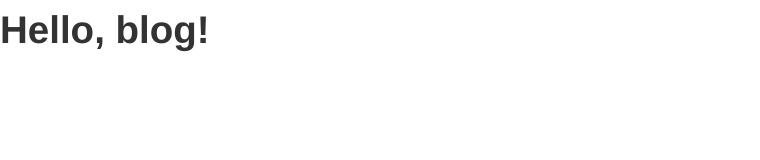
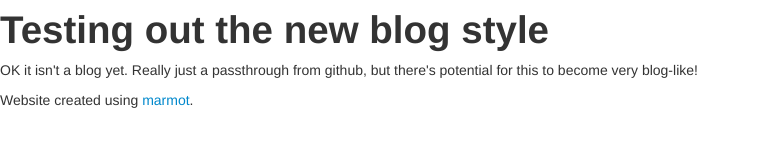
Before and after one commit to gavinmyers/blog, a plain HTML site: page index.html in a window 1280 px wide. Shown: the whole page, without its empty margins (0-760 px from the left). Drawn offline with nearby package versions, Linux system fonts and the light colour scheme.

Commit message:
Update index.html

```diff
--- a/index.html
+++ b/index.html
@@ -1,17 +1,17 @@
 <!DOCTYPE html>
 <html>
   <head>
-    <title>Bootstrap 101 Template</title>
+    <title>gavin.com</title>
     <meta name="viewport" content="width=device-width, initial-scale=1.0">
     <!-- Bootstrap -->
     <link href="theme/css/bootstrap.min.css" rel="stylesheet" media="screen">
   </head>
   <body>
-    <h1>Hello, blog!</h1>
-    <div style="width:640px;">
-    <script src="http://gist-it.appspot.com/github/gavinmyers/marmot/blob/master/src/marmot.go?footer=0"></script>
-    </div>
+    <h1>Testing out the new blog style</h1>
+    <p>OK it isn't a blog yet. Really just a passthrough from github, but there's potential for this to become very blog-like!</p>
+
     <script src="http://code.jquery.com/jquery.js"></script>
     <script src="theme/js/bootstrap.min.js"></script>
+    Website created using <a href="https://github.com/gavinmyers/marmot">marmot</a>.
   </body>
 </html>
```
